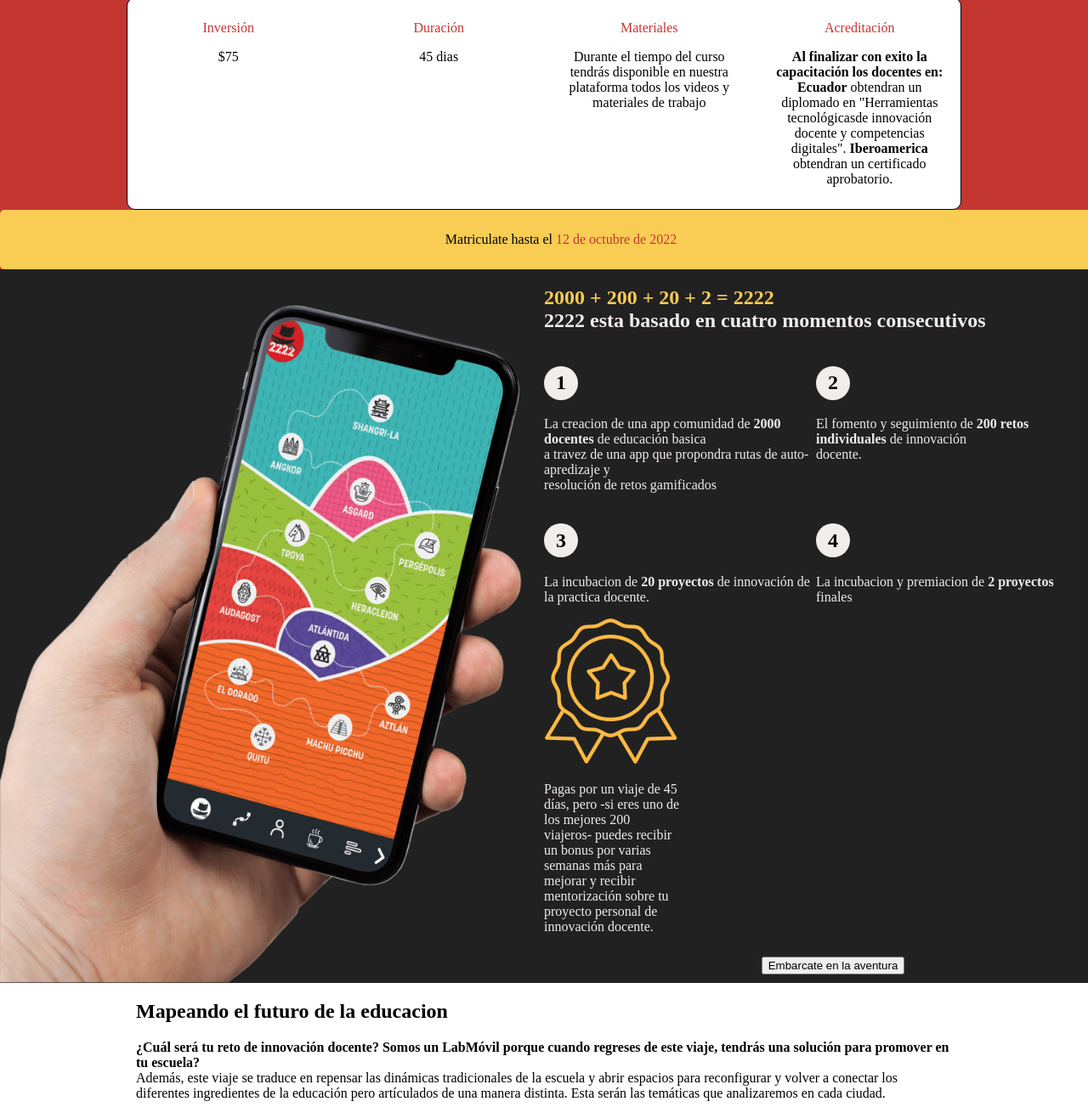
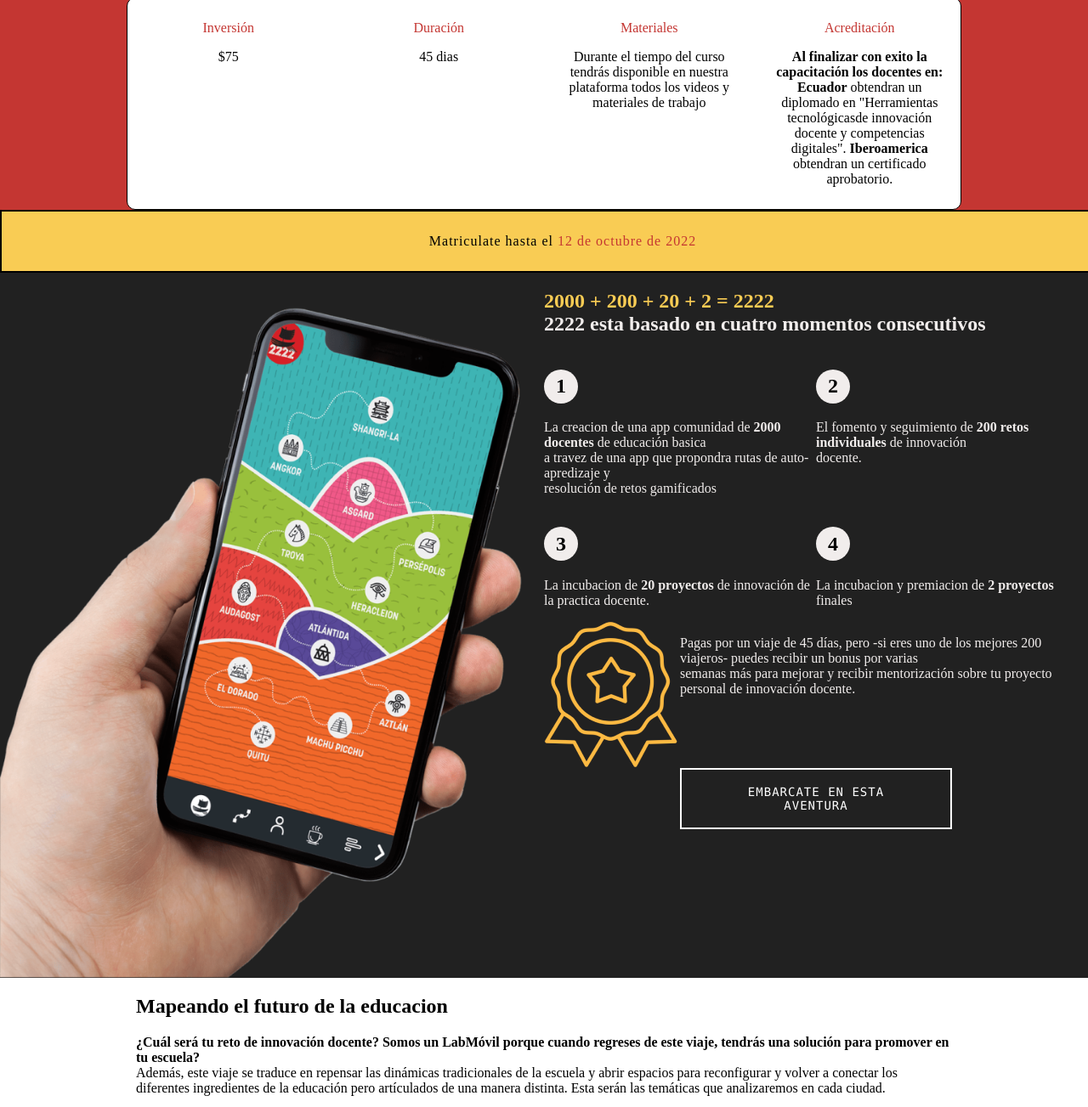
Before and after one commit to Binnarium/practicas-lab-2222-copy, a plain HTML site: page src/index.html in a window 1280 px wide. Shown: the part 2310-3613 px from the top of the page at 85% size. Drawn offline with Linux system fonts and the light colour scheme.

Commit message:
avance_01_02

```diff
--- a/src/index.html
+++ b/src/index.html
@@ -150,7 +150,7 @@
                 </p>
             </article>
         </div>
-        <div class="boton_inferior_4">
+        <div class="boton_4 inferior_4">
             <p><span class="bot_inf_black">Matriculate hasta el</span> 12 de octubre de 2022</p>
         </div>
 
@@ -179,15 +179,12 @@
                 <h2 class="num_pasos">4</h2>
                 <p>La incubacion y premiacion de <b>2 proyectos</b> finales</p>
             </article>
-            <article>
-                <img class="liston_logo" src="/src/Imagenes_practica/premiacion.png" alt="liston_premio">
-                <p class="mensaje_premio">Pagas por un viaje de 45 días, pero -si eres uno de los mejores 200 viajeros- puedes recibir
-                un bonus por varias <br> semanas más para mejorar y recibir mentorización sobre tu proyecto personal de innovación
-                docente.</p>
-            </article>
-            <article class="boton_aventura">
-                <button>Embarcate en la aventura</button>
-            </article>
+            <img class="liston_logo" src="/src/Imagenes_practica/premiacion.png" alt="liston_premio">
+            <p class="mensaje_premio">Pagas por un viaje de 45 días, pero -si eres uno de los mejores 200 viajeros- puedes recibir
+            un bonus por varias <br> semanas más para mejorar y recibir mentorización sobre tu proyecto personal de innovación
+            docente.</p>
+            <div class="boton_aventura aven_but">EMBARCATE EN ESTA AVENTURA</div>
+
         </div>
     </section>
 
--- a/src/main.css
+++ b/src/main.css
@@ -183,18 +183,31 @@ grid-area: rigth_down;
     border-radius: 10px;
 }
 
-.boton_inferior_4 {
+.boton_4 {
     padding: 10px 20px;
     font-size: 16px;
+    width: 100%;
+    text-align: center;
+    background-color: #F9CC54;
     color: white;
-    background-color: #F9CC54;
-    border: none;
-    border-radius: 5px;
     cursor: pointer;
-    width: 100%;
     color: #C43632;
-    text-align: center;
+    border: 2px solid black;
+    border-radius: 0px;
+    display: inline-block;
+    letter-spacing: 1px;
+    box-shadow: inset 0 0 0 0 #F9CC54;
+    -webkit-transition: ease-out 0.4s;
+    -moz-transition: ease-out 0.4s;
+    transition: ease-out 0.4s;
+
 }
+
+.inferior_4:hover{
+    box-shadow: inset 0 0 0 50px white;
+}
+
+
 .bot_inf_black {
     color: black;
 }
@@ -218,7 +231,6 @@ grid-area: rigth_down;
     width: 50%;
     display: grid;
     grid-template-columns: repeat( 4, 1fr) ;
-    /* grid-template-rows: repeat(5, auto); */
     grid-auto-rows: min-content;
     grid-template-areas:
     "header header header header"
@@ -280,14 +292,26 @@ grid-area: rigth_down;
 
 .boton_aventura {
     grid-area: button;
-    padding: 10px 20px;
-    font-size: 16px;
-    border: none;
-    border-radius: 5px;
+    color: #FFF;
+    border: 2px solid white;
+    border-radius: 0px;
+    padding: 18px 36px;
+    display: inline-block;
+    font-family: "Lucida Console", Monaco, monospace;
+    font-size: 14px;
+    letter-spacing: 1px;
     cursor: pointer;
-    width: 100%;
+    box-shadow: inset 0 0 0 0 white;
+    -webkit-transition: ease-out 0.4s;
+    -moz-transition: ease-out 0.4s;
+    transition: ease-out 0.4s;
     text-align: center;
 }
+
+.aven_but:hover {
+    box-shadow: inset 0 0 0 50px #F9CC54;
+}
+
 
 .num_sub {
     color: #F9CC54;
```
